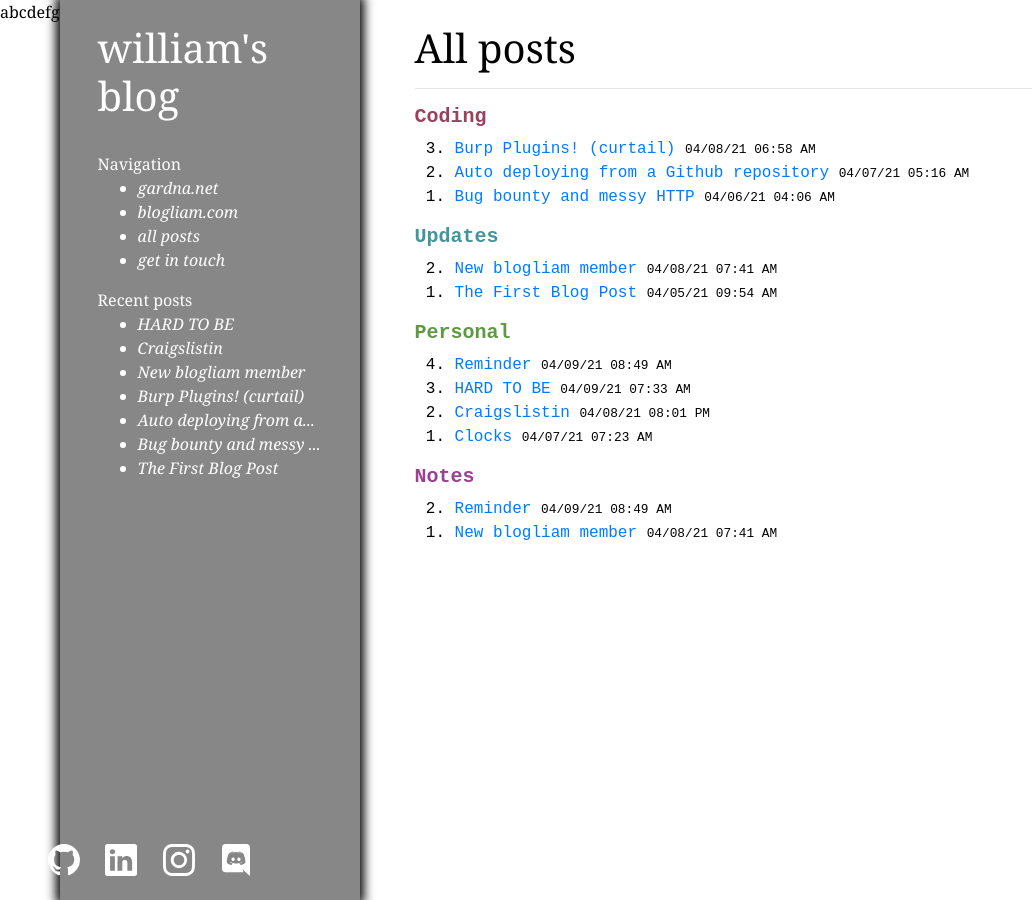
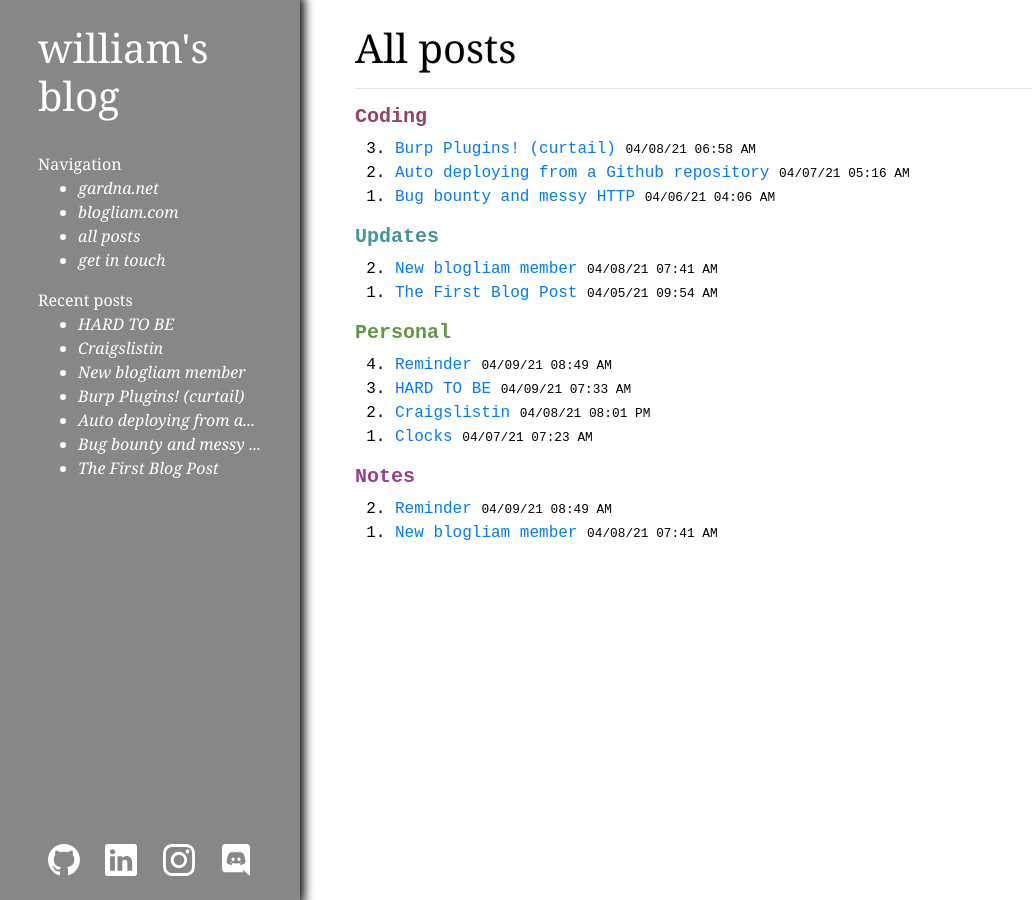
Before and after one commit to blogliam/gardna.blogliam.com, a Jekyll site: the page built from archive.html, in a window 1280 px wide. Shown: the whole page, without its empty margins (0-1032 px from the left). Built offline with Jekyll 4.4.1, drawn with Linux system fonts in a browser that asks for light colours.

Commit message:
remove abcdefg

```diff
--- a/_layouts/default.html
+++ b/_layouts/default.html
@@ -12,14 +12,6 @@
 
     <body>
         <div class="row m-0">
-            <div class="sticky-top">
-                abcdefg
-                <!-- <div id="mobile">
-                    {% include icons/three-dots.html size=32 %}
-                </div> -->
-            </div>
-
-
             <div id="navbar" class="col min-vh-100">
                 <div class="container py-4 sticky-top">
                     <div class="px-2">
```
